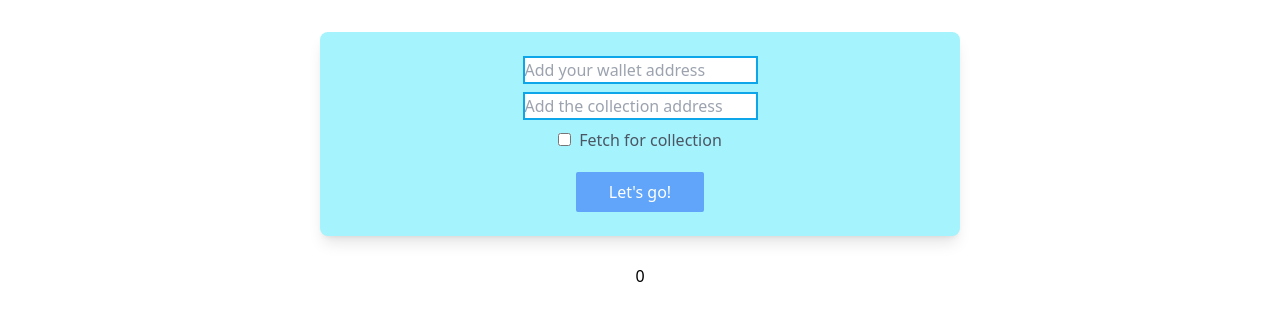
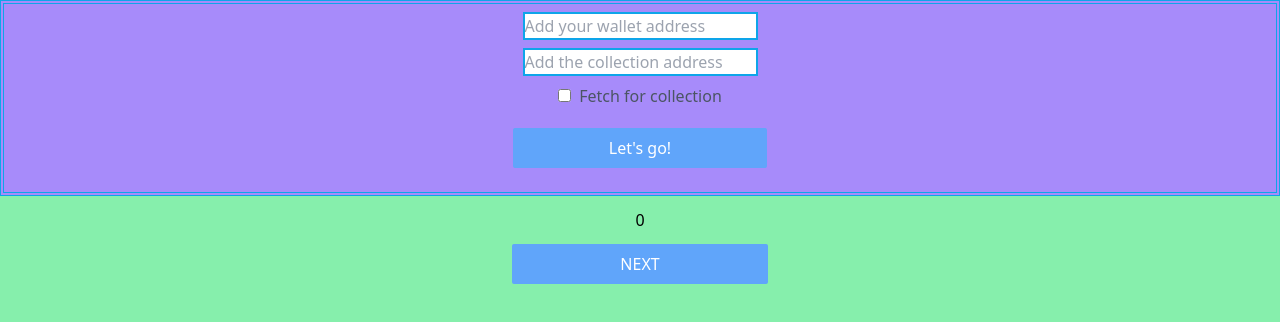
Before and after one commit to robinpunn/web3u, a Next.js app in the folder week4/: page / in a window 1280 px wide. Shown: the top 322 px of the page. Built offline with nearby package versions, Linux system fonts and the light colour scheme.

Commit message:
added nftCard component and pagination

```diff
--- a/week4/components/nftCard.jsx
+++ b/week4/components/nftCard.jsx
@@ -3,7 +3,7 @@ export const NFTCard = ({nft}) => {
     const address = (nft.contract.address).slice(0,4) + "..." + (nft.contract.address).slice(-4)
 
     return(
-        <div className="w-1/4 flex flex-col ">
+        <div className="w-1/4 flex flex-col">
             <div className="rounded-md">
                 <img className="object-cover h-128 w-full rounded-t-md" src={nft.media[0].gateway} ></img>
             </div>
--- a/week4/pages/index.jsx
+++ b/week4/pages/index.jsx
@@ -5,11 +5,18 @@ const Home = () => {
 
   const [wallet, setWalletAddress] = useState("");
   const [collection, setCollectionAddress] = useState("");
-  const [NFTs, setNFTs] = useState([])
-  const [fetchForCollection, setFetchForCollection]=useState(false)
+  const [NFTs, setNFTs] = useState([]);
+  const [fetchForCollection, setFetchForCollection]=useState(false);
+  const [nextPage, setNextPage] = useState("")
+
+  const topFunction = () => {
+    document.body.scrollTop = 0; // For Safari
+    document.documentElement.scrollTop = 0; // For Chrome, Firefox, IE and Opera
+  }
 
   const fetchNFTs = async() => {
-    let nfts;
+   let nfts
+
     console.log("fetching nfts");
     const baseURL = `https://eth-mainnet.alchemyapi.io/v2/${process.env.NEXT_PUBLIC_api_key}/getNFTs/`;
     var requestOptions = {
@@ -17,9 +24,7 @@ const Home = () => {
       };
 
     if (!collection.length) {
-
       const fetchURL = `${baseURL}?owner=${wallet}`;
-
       nfts = await fetch(fetchURL, requestOptions).then(data => data.json())
     } else {
       console.log("fetching nfts for collection owned by address")
@@ -30,7 +35,9 @@ const Home = () => {
     if (nfts) {
       console.log("nfts:", nfts)
       setNFTs(nfts.ownedNfts)
+      setNextPage(nfts.pageKey)
     }
+
   }
 
   const fetchNFTsForCollection = async () => {
@@ -44,14 +51,40 @@ const Home = () => {
       if (nfts) {
         console.log("NFTs in collection:", nfts)
         setNFTs(nfts.nfts)
+        setNextPage(nfts.nextToken)
       }
     }
   }
 
+  const fetchNextPage = async () => {
+    var requestOptions = {
+      method: 'GET'
+    };
+    const baseURL = `https://eth-mainnet.alchemyapi.io/v2/${process.env.NEXT_PUBLIC_api_key}/getNFTs/`;
+    const fetchURL = `${baseURL}?owner=${wallet}&pageKey=${nextPage}`;
+    const nfts = await fetch(fetchURL, requestOptions).then(data => data.json())
+    setNFTs(nfts.ownedNfts)
+    setNextPage(nfts.pageKey)
+  }
+
+  const fetchNextPageCollection = async () => {
+    if (fetchForCollection) {
+      var requestOptions = {
+        method: 'GET'
+      };
+      const baseURL = `https://eth-mainnet.alchemyapi.io/v2/${process.env.NEXT_PUBLIC_api_key}/getNFTsForCollection/`;
+      const fetchURL = `${baseURL}?contractAddress=${collection}&withMetadata=${"true"}&startToken=${nextPage}`;
+      const nfts = await fetch(fetchURL, requestOptions).then(data => data.json())
+      setNFTs(nfts.nfts)
+      setNextPage(nfts.nextToken)
+    }
+  }
+
   return (
-    <div className="flex flex-col items-center justify-center py-8 gap-y-3">
-      <div className="flex flex-col w-6/12 rounded-lg justify-center items-center gap-y-2 bg-cyan-200 shadow-lg">
-        <input className={"mt-6 border-solid border-2 border-sky-500"} onChange={(e)=>{setWalletAddress(e.target.value)}} value={wallet} type={"text"} placeholder="Add your wallet address"></input>
+
+      <div className="flex flex-col items-center justify-center p-0 gap-y-3 space-y-0">
+        <div className="flex flex-col w-full justify-center items-center gap-y-2 bg-violet-400 border-double border-4 border-sky-500">
+          <input className={"mt-2 border-solid border-2 border-sky-500"} onChange={(e)=>{setWalletAddress(e.target.value)}} value={wallet} type={"text"} placeholder="Add your wallet address"></input>
           <input className={"border-solid border-2 border-sky-500"} onChange={(e)=>{setCollectionAddress(e.target.value)}} value={collection} type={"text"} placeholder="Add the collection address"></input>
           <label className="text-gray-600 "><input onChange={(e)=>{setFetchForCollection(e.target.checked)}} type={"checkbox"} className="mr-2"></input>Fetch for collection</label>
           <button className={"disabled:bg-slate-500 text-white bg-blue-400 px-4 py-2 mt-3 rounded-sm w-1/5 mb-6"}
@@ -62,7 +95,8 @@ const Home = () => {
                 fetchNFTs()
               }
             }
-        }>Let's go! </button>
+          }>Let's go!
+          </button>
         </div>
         <div className='flex flex-wrap gap-y-12 mt-4 w-5/6 gap-x-2 justify-center'>
           {
@@ -73,9 +107,17 @@ const Home = () => {
             })
           }
         </div>
-    {/*  <button className={"disabled:bg-slate-500 text-white bg-blue-400 px-4 py-2 mt-3 rounded-sm w-1/5"}>
-        NEXT
-      </button>*/}
+      <button className={"disabled:bg-slate-500 text-white bg-blue-400 px-4 py-2 mt-3 rounded-sm w-1/5"}
+          onClick ={() =>{
+            if (fetchForCollection) {
+              fetchNextPageCollection()
+            } else {
+              fetchNextPage()
+            }
+            topFunction()
+          }
+          }>NEXT
+        </button>
       </div>
   )
 }
--- a/week4/styles/globals.css
+++ b/week4/styles/globals.css
@@ -1,3 +1,9 @@
 @tailwind base;
 @tailwind components;
 @tailwind utilities;
+
+@layer base {
+    body {
+      @apply bg-green-300;
+    }
+  }
```
Lines whose indentation alone changed are shown as unchanged.
